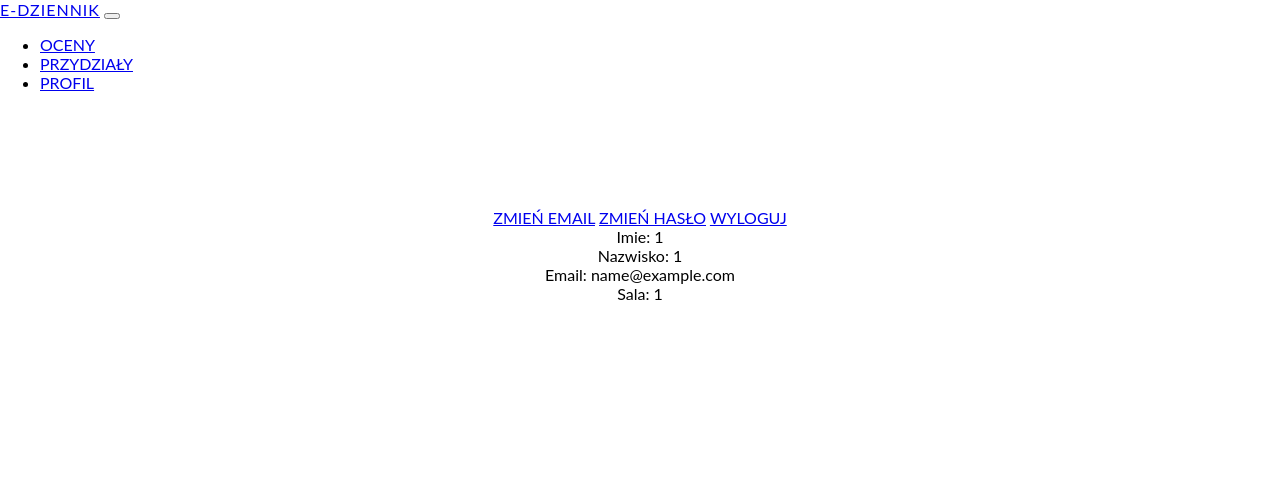
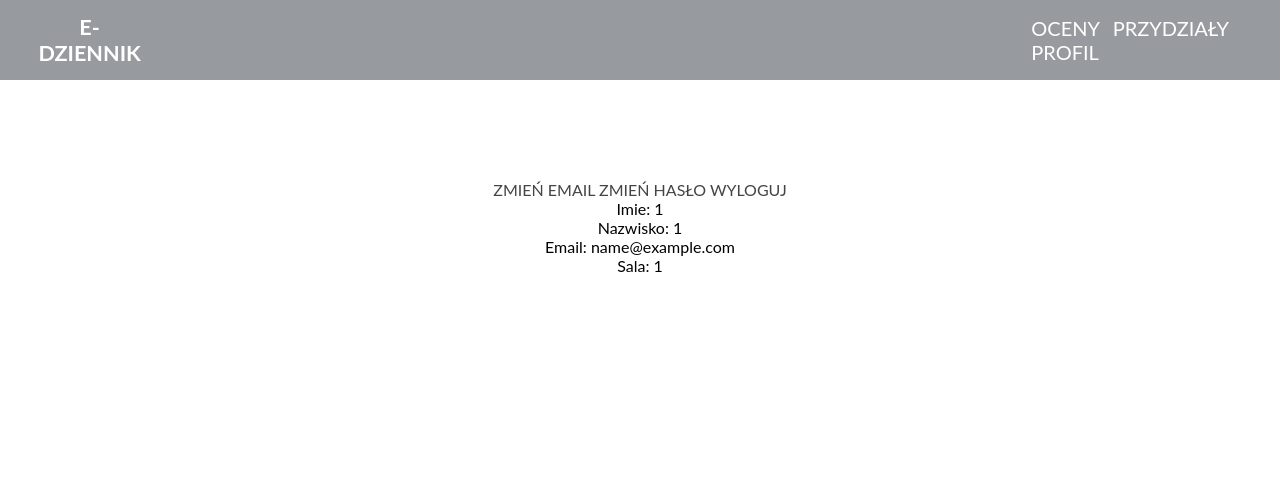
Before and after one commit to szymon-polaczy/e-dziennik, a PHP site: the page made by APLIKACJA INTERNETOWA/php/osoby/wszyscy/profil.php in a window 1280 px wide. Shown: the top 499 px of the page. Run offline with PHP 8.4, Linux system fonts and the light colour scheme; the visitor is signed in with stand-in values (Sample User, id 1); some libraries are stand-ins or nearby versions.

Commit message:
[content-add] dodałem tymczasowy css i nowe menu wszędzie

```diff
--- a/APLIKACJA INTERNETOWA/css/style.css
+++ b/APLIKACJA INTERNETOWA/css/style.css
@@ -175,10 +175,13 @@ body {
   justify-content: space-between;
 }
 
+.navigation-header h2 {
+	font-size: 1.35rem;
+}
+
 .navigation-header h2 a {
 	text-decoration: none;
-  font-size: 1.35rem;
-  color: #fff;
+	color: #fff;
 }
 
 .navigation-header p {
@@ -214,8 +217,8 @@ body {
 }
 
 @media screen and (max-width: 800px) {
-  .navigation-header h2 {
-    font-size: 1rem;
+	.navigation-header h2 {
+		font-size: 1rem;
   }
 
   .navigation-header .menu {
@@ -255,3 +258,39 @@ body {
 }
 
 /*--HERE ENDS THE RESPONSIVE MENU NAVIGATION CSS--*/
+
+
+/*TEMPORARY*/
+* {
+	margin: 0;
+	padding: 0;
+	box-sizing: border-box;
+}
+
+button {
+	padding: 1vmin;
+}
+
+a {
+	text-decoration: none;
+	color: #444;
+}
+
+a:hover {
+	color: #000000;
+}
+
+input, select {
+	width: 100%;
+}
+
+table {
+	width: 100%;
+	border-spacing: 0;
+	border-collapse: collapse;
+}
+
+table thead {
+	background-color: #333;
+	color: #fff;
+}
--- a/APLIKACJA INTERNETOWA/html-templates/after-login-header.php
+++ b/APLIKACJA INTERNETOWA/html-templates/after-login-header.php
@@ -1,28 +1,26 @@
-<header>
-  <nav class="navbar navbar-expand-md navbar-dark bg-dark">
-    <a href="../wszyscy/dziennik.php" class="navbar-brand">E-DZIENNIK</a>
-    <button class="navbar-toggler" data-toggle="collapse" data-target="#glowneMenu">
-      <span class="navbar-toggler-icon"></span>
-    </button>
-    <div id="glowneMenu" class="collapse navbar-collapse">
-      <ul class="navbar-nav  ml-auto">
-        <?php
-          if ( $_SESSION['uprawnienia'] == "a") {
-            echo '<li class="nav-item"><a href="../admin/admin_klasy.php" class="nav-link">KLASY</a></li>';
-            echo '<li class="nav-item"><a href="../admin/admin_sale.php" class="nav-link">SALE</a></li>';
-            echo '<li class="nav-item"><a href="../admin/admin_przedmioty.php" class="nav-link">PRZEDMIOTY</a></li>';
-            echo '<li class="nav-item"><a href="../admin/admin_osoby.php" class="nav-link">OSOBY</a></li>';
-            echo '<li class="nav-item"><a href="../admin/admin_przydzialy.php" class="nav-link">PRZYDZIAŁY</a></li>';
-          } else if ( $_SESSION['uprawnienia'] == "n") {
-            echo '<li class="nav-item"><a href="../nauczyciel/wybierz_przydzial.php" class="nav-link">OCENY</a></li>';
-            echo '<li class="nav-item"><a href="../nauczyciel/nauczyciel_przydzialy.php" class="nav-link">PRZYDZIAŁY</a></li>';
-          } else if ( $_SESSION['uprawnienia'] == "u") {
-            echo '<li class="nav-item"><a href="../uczen/uczen_oceny.php" class="nav-link">OCENY</a></li>';
-            echo '<li class="nav-item"><a href="../uczen/uczen_przydzialy.php" class="nav-link">PRZYDZIAŁY</a></li>';
-          }
-        ?>
-        <li class="nav-item"><a href="../wszyscy/profil.php" class="nav-link">PROFIL</a></li>
-      </ul>
-    </div>
+<header class="navigation-header">
+  <h2 class="logo"><a href="../wszyscy/dziennik.php">e-dziennik</a></h2>
+  <input type="checkbox" id="chk">
+  <label for="chk" class="show-menu-btn"><i class="fas fa-bars"></i></label>
+
+  <nav class="menu">
+    <?php
+      if ($_SESSION['uprawnienia'] == "a") {
+        echo '<a href="../admin/admin_klasy.php" class="nav-link">KLASY</a>';
+        echo '<a href="../admin/admin_sale.php" class="nav-link">SALE</a>';
+        echo '<a href="../admin/admin_przedmioty.php" class="nav-link">PRZEDMIOTY</a>';
+        echo '<a href="../admin/admin_osoby.php" class="nav-link">OSOBY</a>';
+        echo '<a href="../admin/admin_przydzialy.php" class="nav-link">PRZYDZIAŁY</a>';
+      } else if ($_SESSION['uprawnienia'] == "n") {
+        echo '<a href="../nauczyciel/wybierz_przydzial.php" class="nav-link">OCENY</a>';
+        echo '<a href="../nauczyciel/nauczyciel_przydzialy.php" class="nav-link">PRZYDZIAŁY</a>';
+      } else if ($_SESSION['uprawnienia'] == "u") {
+        echo '<a href="../uczen/uczen_oceny.php" class="nav-link">OCENY</a>';
+        echo '<a href="../uczen/uczen_przydzialy.php" class="nav-link">PRZYDZIAŁY</a>';
+      }
+    ?>
+    <a href="../wszyscy/profil.php" class="nav-link">PROFIL</a>
+
+    <label for="chk" class="hide-menu-btn"><i class="fas fa-times"></i></label>
   </nav>
 </header>
--- a/APLIKACJA INTERNETOWA/php/osoby/admin/admin_klasy.php
+++ b/APLIKACJA INTERNETOWA/php/osoby/admin/admin_klasy.php
@@ -84,7 +84,5 @@
 
   <!--FOOTER INCLUDE-->
   <?php include("../../../html-templates/footer.php"); ?>
-
-  <script src="../../../js/script.js"></script>
 </body>
 </html>
```
Also changed, not shown: APLIKACJA INTERNETOWA/php/osoby/wszyscy/index.php (indentation only).
